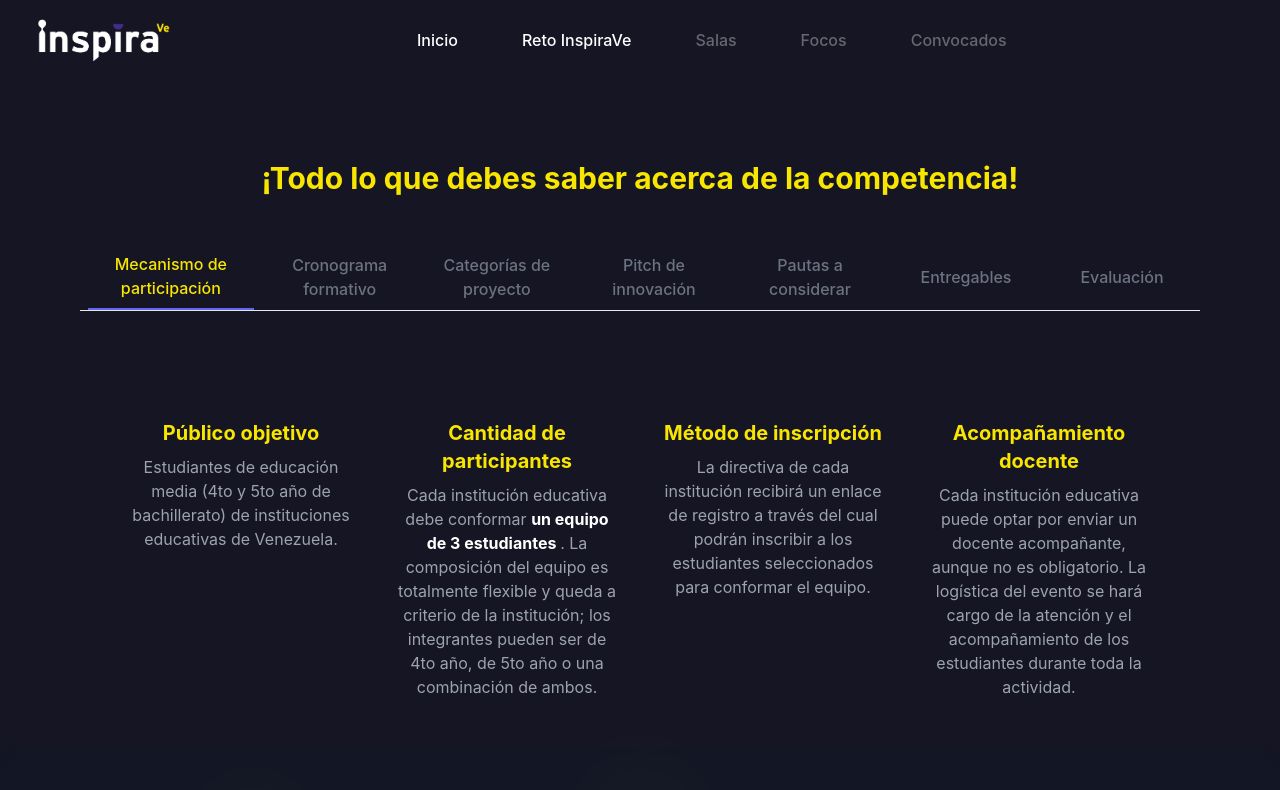
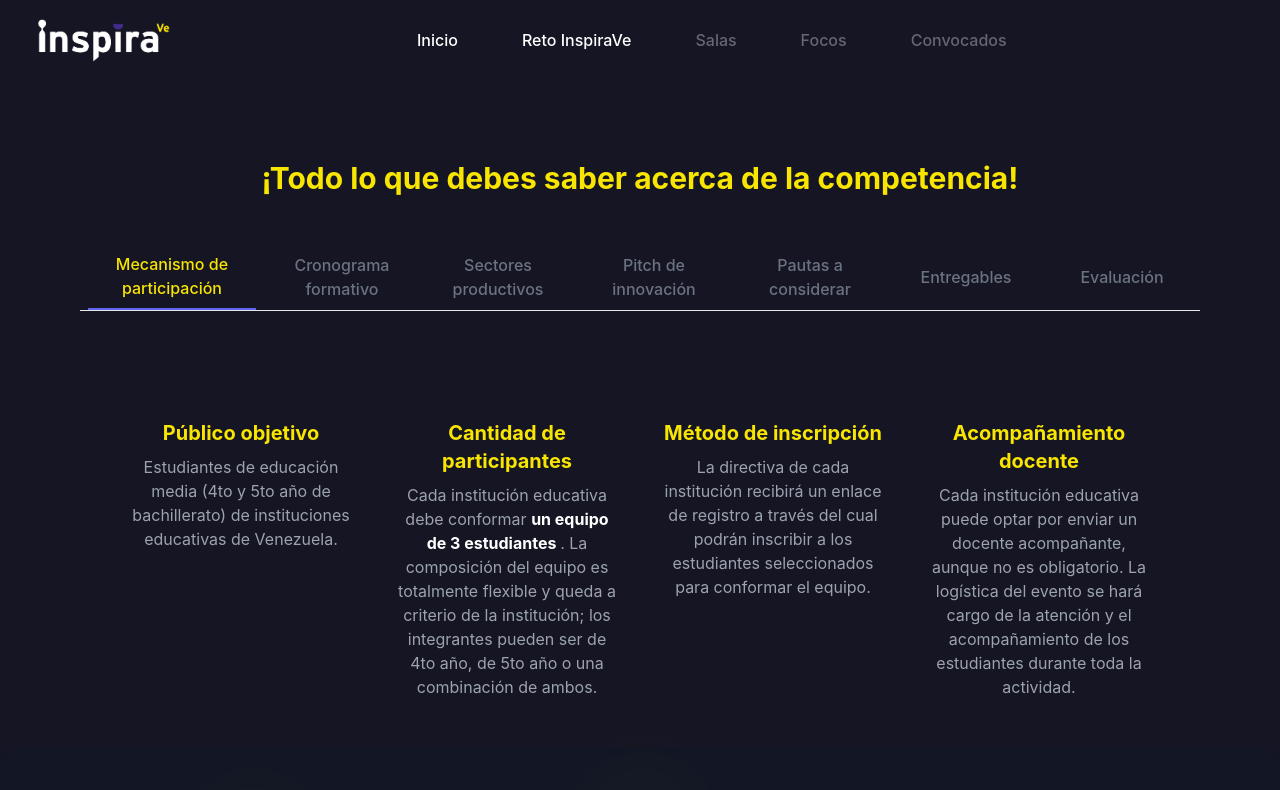
Before and after one commit to Rymedero/landingpage-innovation-summit, a React (Vite) app: page /info-reto in a window 1280 px wide. Shown: the top 790 px of the page. Built offline with nearby package versions, Linux system fonts and the light colour scheme; a web font is replaced by a local one.

Commit message:
fix: Update label in InfoTabs and adjust text size in VideoSection for consistency

```diff
--- a/src/pages/InfoReto/components/InfoTabs.tsx
+++ b/src/pages/InfoReto/components/InfoTabs.tsx
@@ -17,7 +17,7 @@ export function InfoTabs() {
         tabs={[
           { label: "Mecanismo de participación", content: <ParticipationMechanism />},
           { label: "Cronograma formativo", content: <TrainingSchedule />},
-          { label: "Categorías de proyecto", content: <Challenge />},
+          { label: "Sectores productivos", content: <Challenge />},
           { label: "Pitch de innovación", content: < PitchInnovation />},
           { label: "Pautas a considerar", content: <Guidelines />},
           { label: "Entregables", content: < Deliverables />},
--- a/src/pages/LandingPage/components/VideoSection.tsx
+++ b/src/pages/LandingPage/components/VideoSection.tsx
@@ -44,7 +44,7 @@ export default function HeroSection() {
         initial="hidden"
         whileInView="visible"
         viewport={{ once: true }}
-        className="text-primary text-3xl sm:text-4xl md:text-6xl font-extrabold mb-4 drop-shadow-2xl [text-shadow:_0_4px_12px_rgb(0_0_0_/_90%)]"
+        className="text-primary text-4xl sm:text-5xl md:text-5xl font-extrabold mb-4 drop-shadow-2xl [text-shadow:_0_4px_12px_rgb(0_0_0_/_90%)]"
         aria-label={headingText}
       >
         {headingText.split("").map((char, i) => (
```
